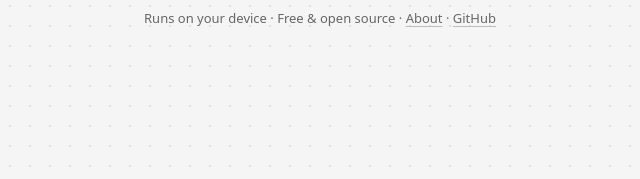
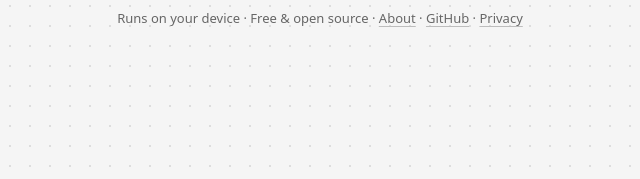
Before and after one commit to fgnass/begone, a website built with Vite: page index.html in a window 1280 px wide. Shown: the part 584-763 px from the top of the page, 320-960 px from the left. Built offline with nearby package versions, Linux system fonts and the light colour scheme.

Commit message:
Link the privacy page

```diff
--- a/index.html
+++ b/index.html
@@ -77,7 +77,8 @@
           <p class="about-line">
             Runs on your device · Free &amp; open source ·
             <button id="about-open" type="button" class="link">About</button> ·
-            <a class="link" href="https://github.com/fgnass/begone" target="_blank" rel="noopener">GitHub</a>
+            <a class="link" href="https://github.com/fgnass/begone" target="_blank" rel="noopener">GitHub</a> ·
+            <a class="link" href="https://gnass.buzz/privacy/" target="_blank" rel="noopener">Privacy</a>
           </p>
 
           <figure id="frame" class="frame" hidden>
```
